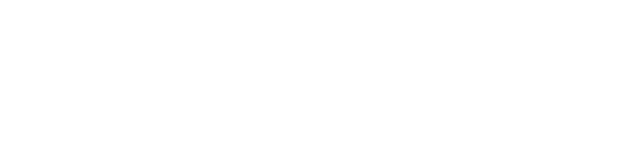
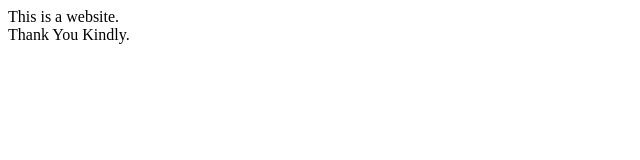
Before and after one commit to kmboyle/1stCohortRepo, a plain HTML site: page Index.html in a window 1280 px wide. Shown: the whole page, without its empty margins (0-640 px from the left). Drawn offline with Linux system fonts and the light colour scheme.

Commit message:
New Change

```diff
--- a/Index.html
+++ b/Index.html
@@ -5,6 +5,10 @@
 	<title>My Great Website</title>
 </head>
 <body>
+	This is a website.
+	<br>
+	Thank You Kindly.
+
 
 </body>
 </html>
```
